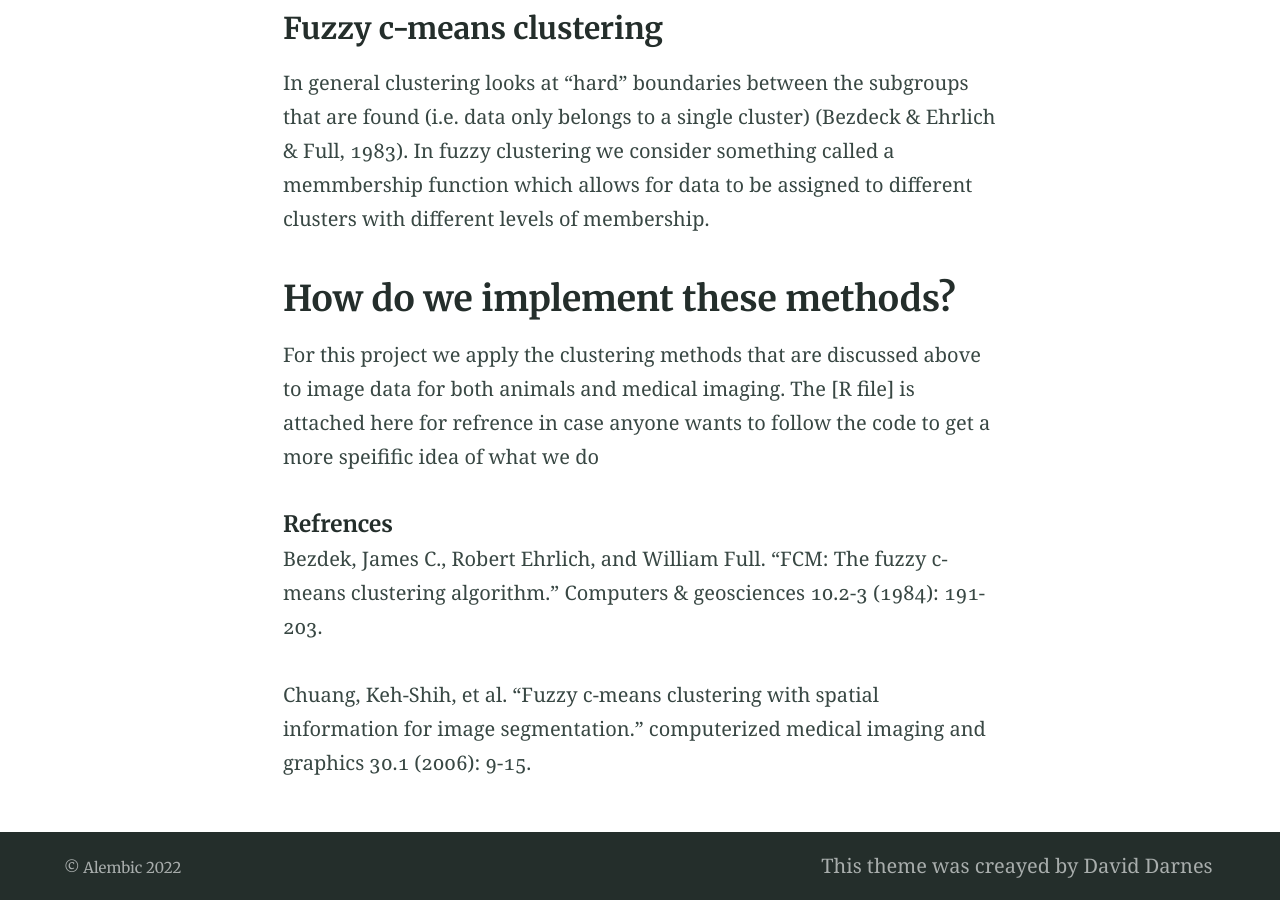
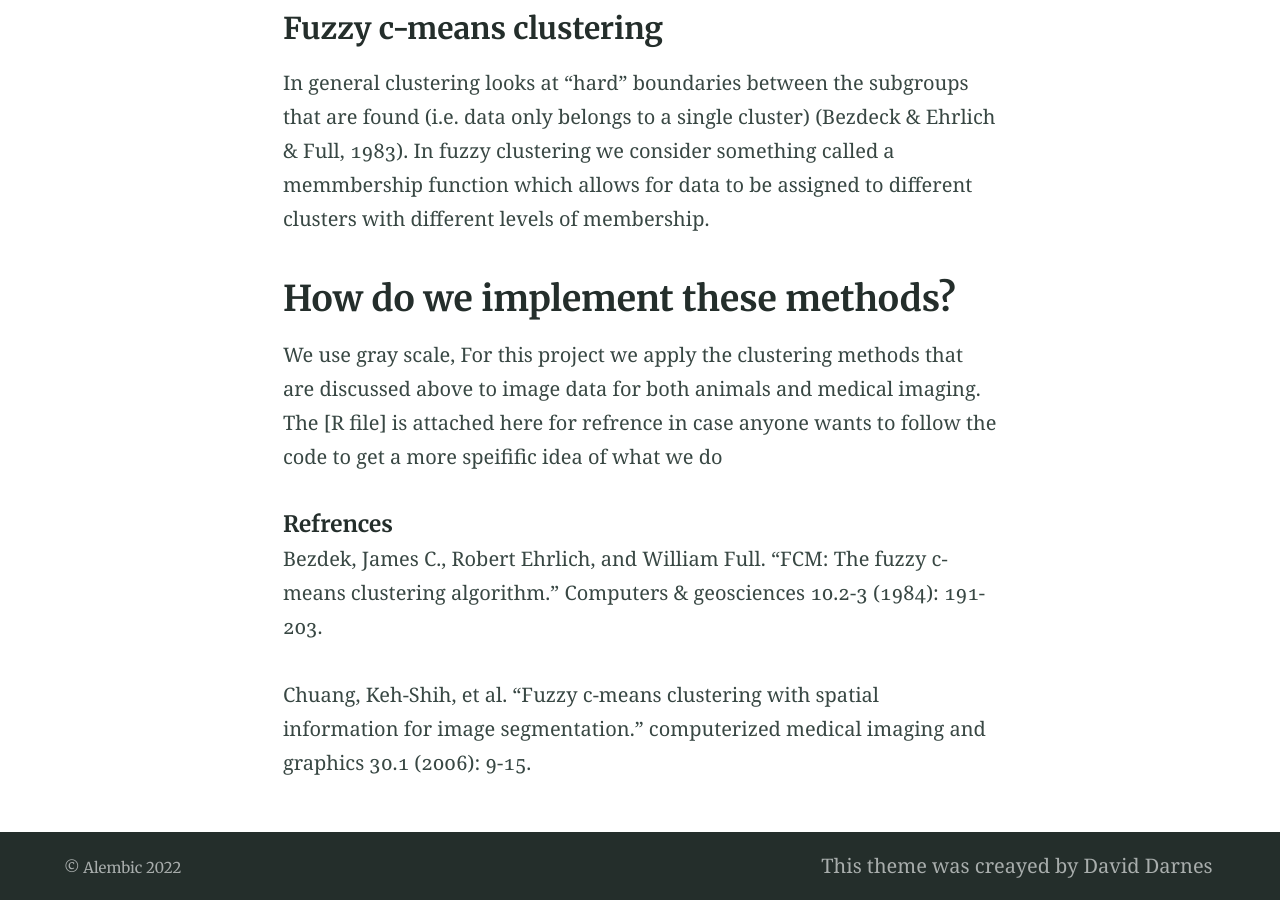
Before and after one commit to timhedspeth/timhedspeth.github.io, a Jekyll site: the page built from php2650final.md, in a window 1280 px wide and 900 px high, scrolled down 1253 px. Built offline with Jekyll 4.4.1, drawn with Linux system fonts in a browser that asks for light colours; our own code applies the rules of GitHub Pages for plain Markdown files.

Commit message:
Update php2650final.md

```diff
--- a/php2650final.md
+++ b/php2650final.md
@@ -26,6 +26,7 @@ In general clustering looks at "hard" boundaries between the subgroups that are
 
 
 ## How do we implement these methods?
+We use gray scale,
 For this project we apply the clustering methods that are discussed above to image data for both animals and medical imaging. The [R file] is attached here for refrence in case anyone wants to follow the code to get a more speifific idea of what we do
 
 
```
